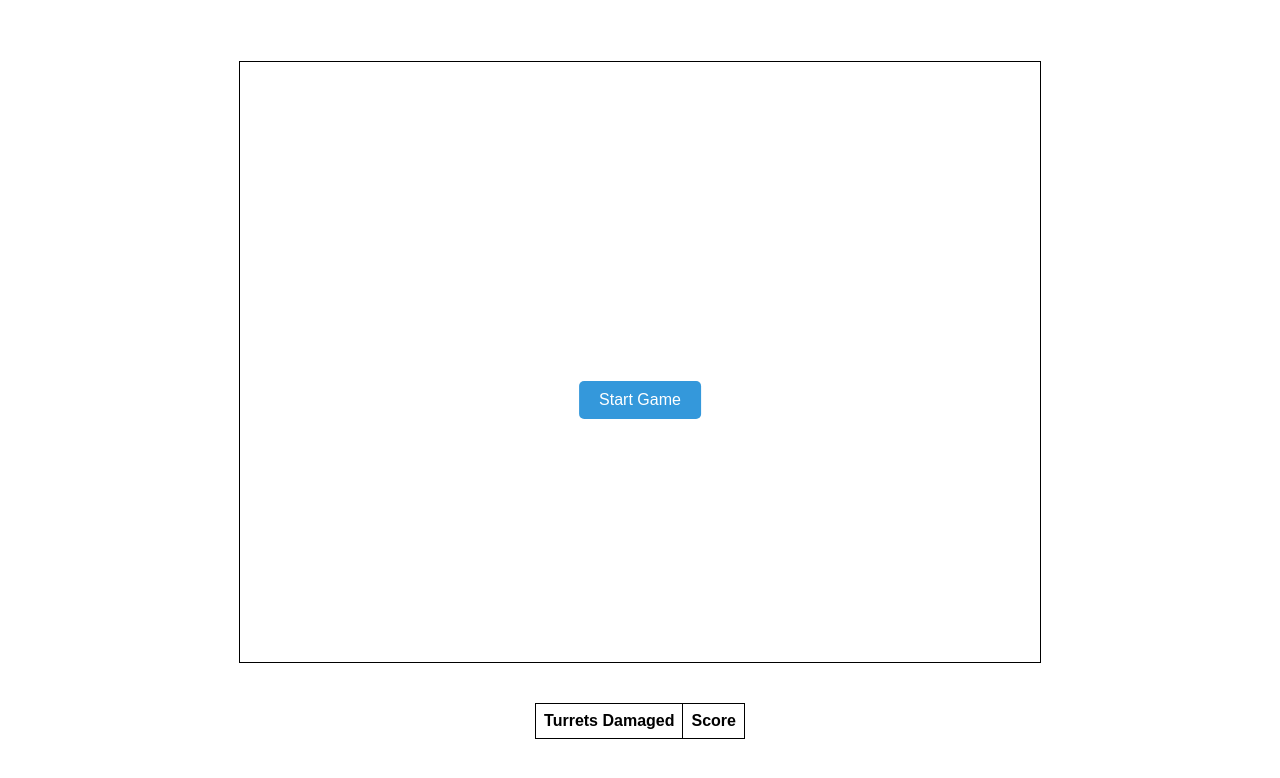
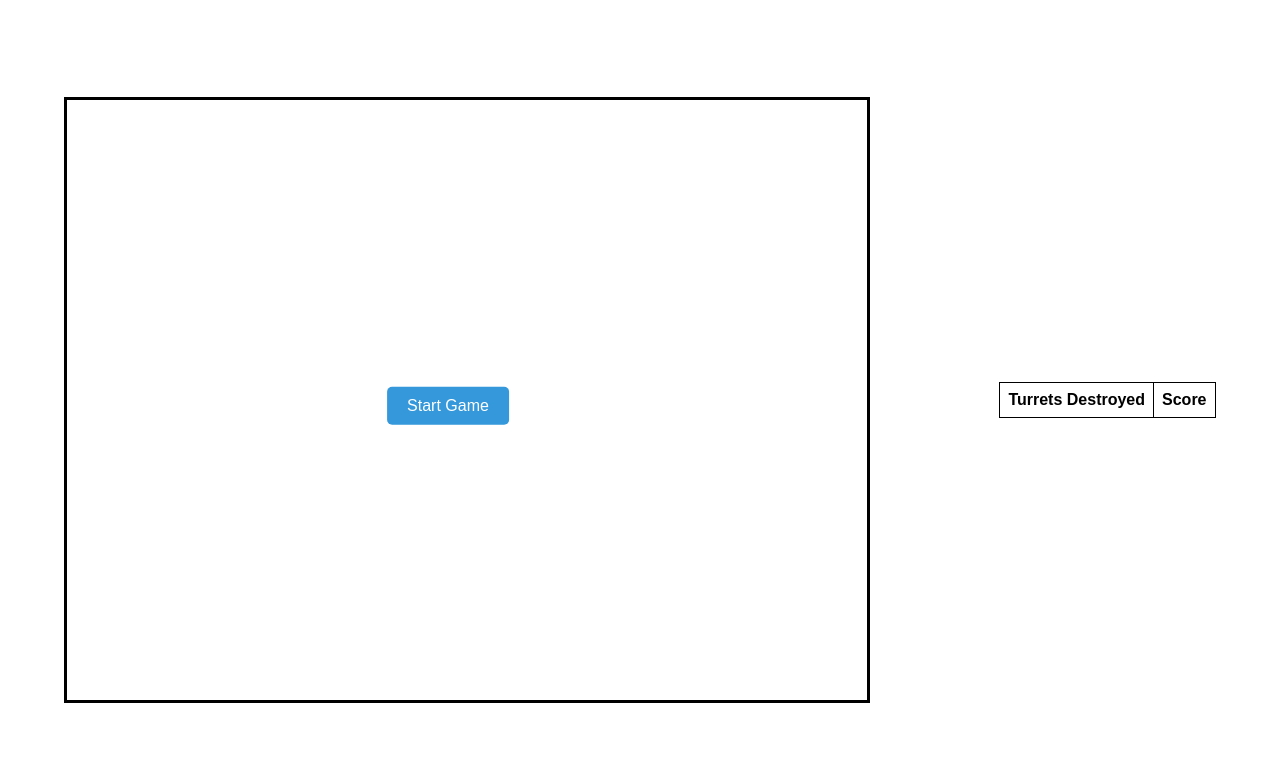
Before and after one commit to FRA2721/Loons-Tower-Defense, a plain HTML site: page index.html in a window 1280 px wide. Drawn offline with Linux system fonts and the light colour scheme.

Commit message:
Updated Style and README.md files

```diff
--- a/css/styles.css
+++ b/css/styles.css
@@ -10,7 +10,7 @@ body {
   font-family: Arial, sans-serif;
   text-align: center;
   display: flex;
-  flex-direction: column;
+  flex-direction: row;
   justify-content: center;
   align-items: center;
   height: 100vh;
@@ -19,9 +19,9 @@ body {
 
 /* Canvas formatting */
 canvas {
-  border: 1px solid black;
+  border: 3px solid black;
   display: block;
-  margin: 20px auto;
+  margin: 30px auto;
 }
 
 
--- a/index.html
+++ b/index.html
@@ -3,6 +3,9 @@
 <head>
   <meta charset="UTF-8">
   <meta name="viewport" content="width=device-width, initial-scale=1.0">
+
+  <!-- set favicon -->
+  <link rel="icon" type="image/png" href="imgs/favicon.png">
 
   <!-- set tile -->
   <title>Loons Tower Defense | Francesco Cimino</title>
@@ -21,7 +24,7 @@
   <table>
     <thead>
       <tr>
-        <th>Turrets Damaged</th>
+        <th>Turrets Destroyed</th>
         <th>Score</th>
       </tr>
     </thead>
--- a/js/main.js
+++ b/js/main.js
@@ -96,9 +96,6 @@ function drawEnemies() {
   }
   // Show "Game Over" if game has ended
   if (gameEnded) {
-    ctx.fillStyle = 'red';
-    ctx.font = '40px Arial';
-    ctx.fillText('Game Over - You Lost!', canvas.width / 2 - 150, canvas.height / 2);
     restartButton.style.display = 'block'; // Display the restart button
   }
 }
@@ -228,8 +225,8 @@ const startButton = document.createElement('button');
 startButton.innerText = 'Start Game';
 startButton.style.position = 'absolute';
 startButton.style.top = '50%';
-startButton.style.left = '50%';
-startButton.style.transform = 'translate(-50%, -50%)';
+startButton.style.left = '35%';
+startButton.style.transform = 'translate(-50%, -35%)';
 document.body.appendChild(startButton);
 
 // Restart button functionality
@@ -237,8 +234,8 @@ const restartButton = document.createElement('button');
 restartButton.innerText = 'Restart Game';
 restartButton.style.position = 'absolute';
 restartButton.style.top = '50%';
-restartButton.style.left = '50%';
-restartButton.style.transform = 'translate(-50%, -50%)';
+restartButton.style.left = '35%';
+restartButton.style.transform = 'translate(-50%, -35%)';
 restartButton.style.display = 'none'; // Initially hide restart button
 document.body.appendChild(restartButton);
 
```
Also changed, not shown: 1 other file.
